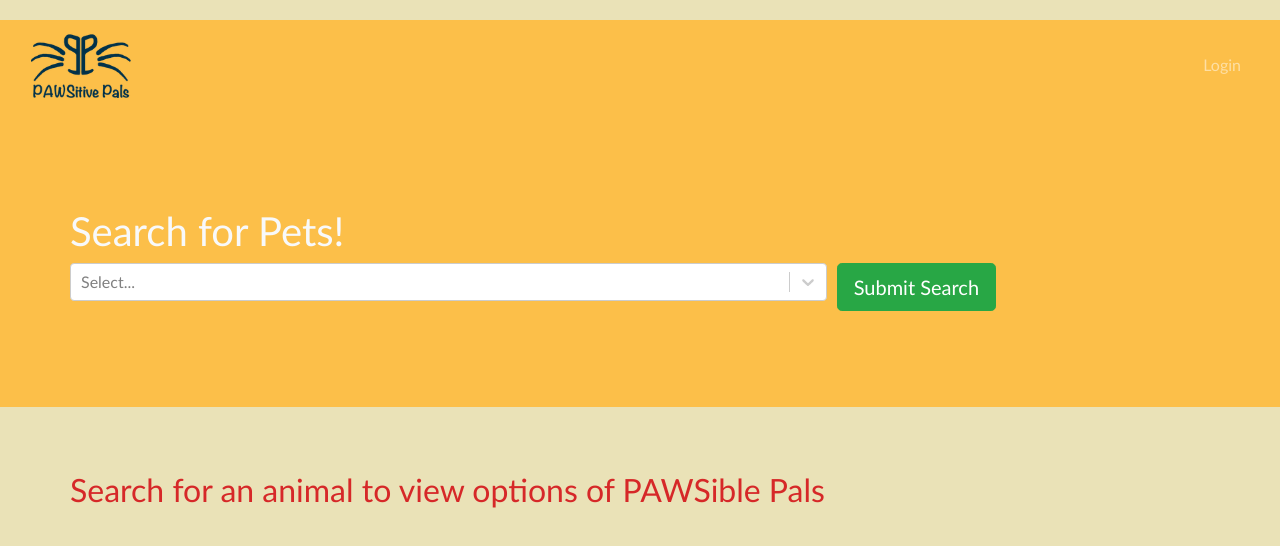
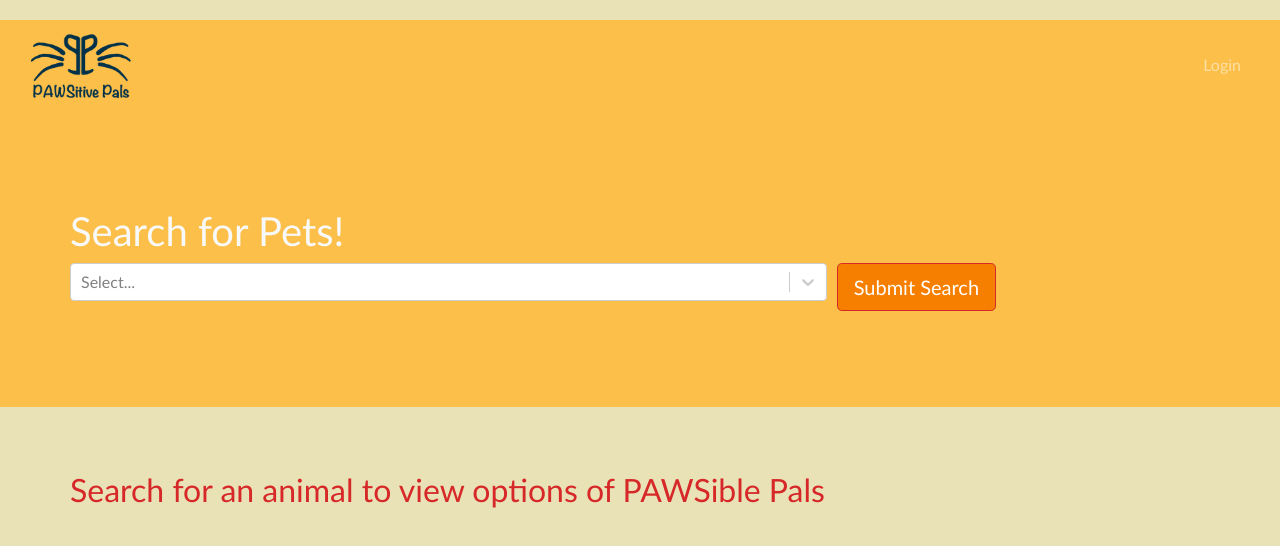
Before and after one commit to project-3-collab/Pawsitive-Pals, a React (Create React App) app in the folder client/: page / in a window 1280 px wide. Shown: the top 546 px of the page. Built offline with nearby package versions, Linux system fonts and the light colour scheme.

Commit message:
Fixed navbar link to profile page

```diff
--- a/client/src/components/Navbar.js
+++ b/client/src/components/Navbar.js
@@ -38,7 +38,7 @@ const AppNavbar = () => {
                       </Nav.Link>
                     </>
                   ) : (
-                    <Nav.Link as={Link} to='/profile' style={{ color: "#003049"}}>
+                    <Nav.Link as={Link} to='/saved' style={{ color: "#003049"}}>
                       Profile Page
                     </Nav.Link>
                   )
--- a/client/src/pages/SearchPets.js
+++ b/client/src/pages/SearchPets.js
@@ -137,7 +137,7 @@ const SearchPets = () => {
                 />
               </Col>
               <Col xs={12} md={4} lg={4}>
-                <Button type='submit' variant='success' size='lg'>
+                <Button type='submit' className='med-orange-bg' size='lg'>
                   Submit Search
                 </Button>
               </Col>
```
